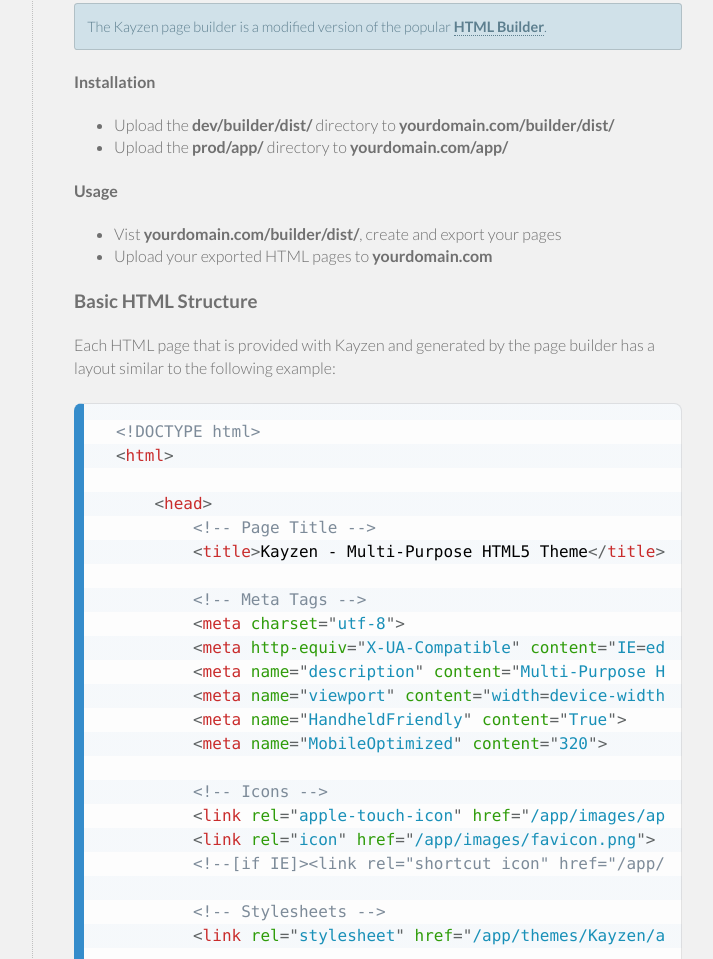
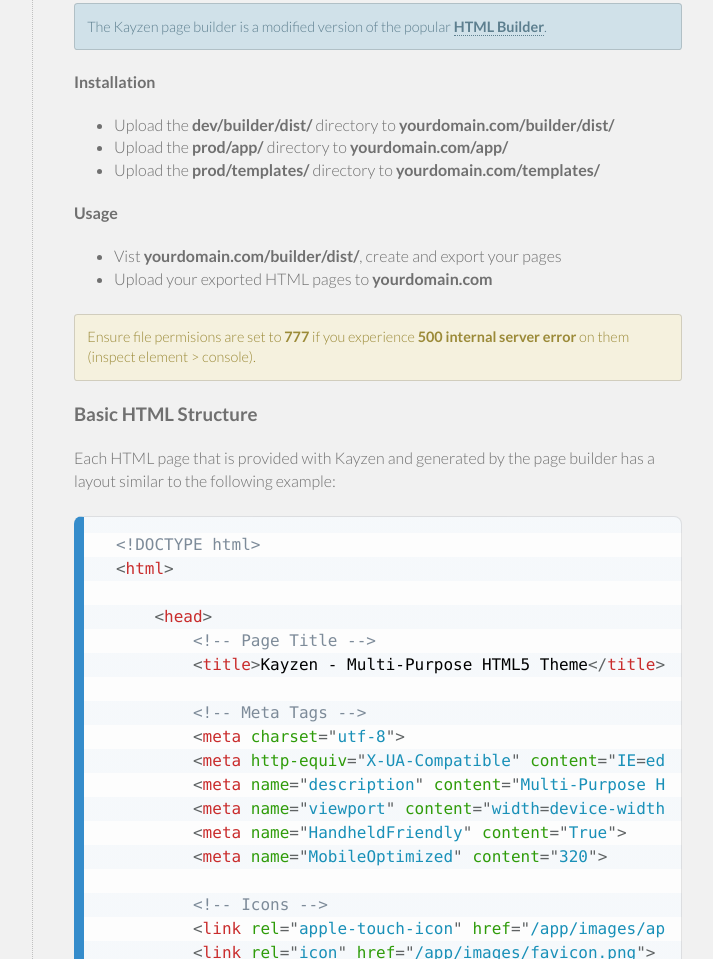
Before and after one commit to esr360/Kayzen.docs, a website: page index.html in a window 1280 px wide. Shown: the part 1718-2677 px from the top of the page, without its empty margins (256-969 px from the left). Drawn offline with nearby package versions, Linux system fonts and the light colour scheme.

Commit message:
updating docs

```diff
--- a/index.html
+++ b/index.html
@@ -198,6 +198,7 @@
                     <ul>
                         <li>Upload the <strong>dev/builder/dist/</strong> directory to <strong>yourdomain.com/builder/dist/</strong></li>
                         <li>Upload the <strong>prod/app/</strong> directory to <strong>yourdomain.com/app/</strong></li>
+                        <li>Upload the <strong>prod/templates/</strong> directory to <strong>yourdomain.com/templates/</strong></li>
                     </ul>
 
                     <h4 id="drag--drop-usage">Usage</h3>
@@ -206,6 +207,8 @@
                         <li>Vist <strong>yourdomain.com/builder/dist/</strong>, create and export your pages</li>
                         <li>Upload your exported HTML pages to <strong>yourdomain.com</strong></li>
                     </ul>
+
+                    <p class="alert-help">Ensure file permisions are set to <b>777</b> if you experience <b>500 internal server error</b> on them (inspect element > console).</p>
 
                     <h3 id="basic-html-structure">Basic HTML Structure</h3>
 
```
Also changed, not shown: README.md.
